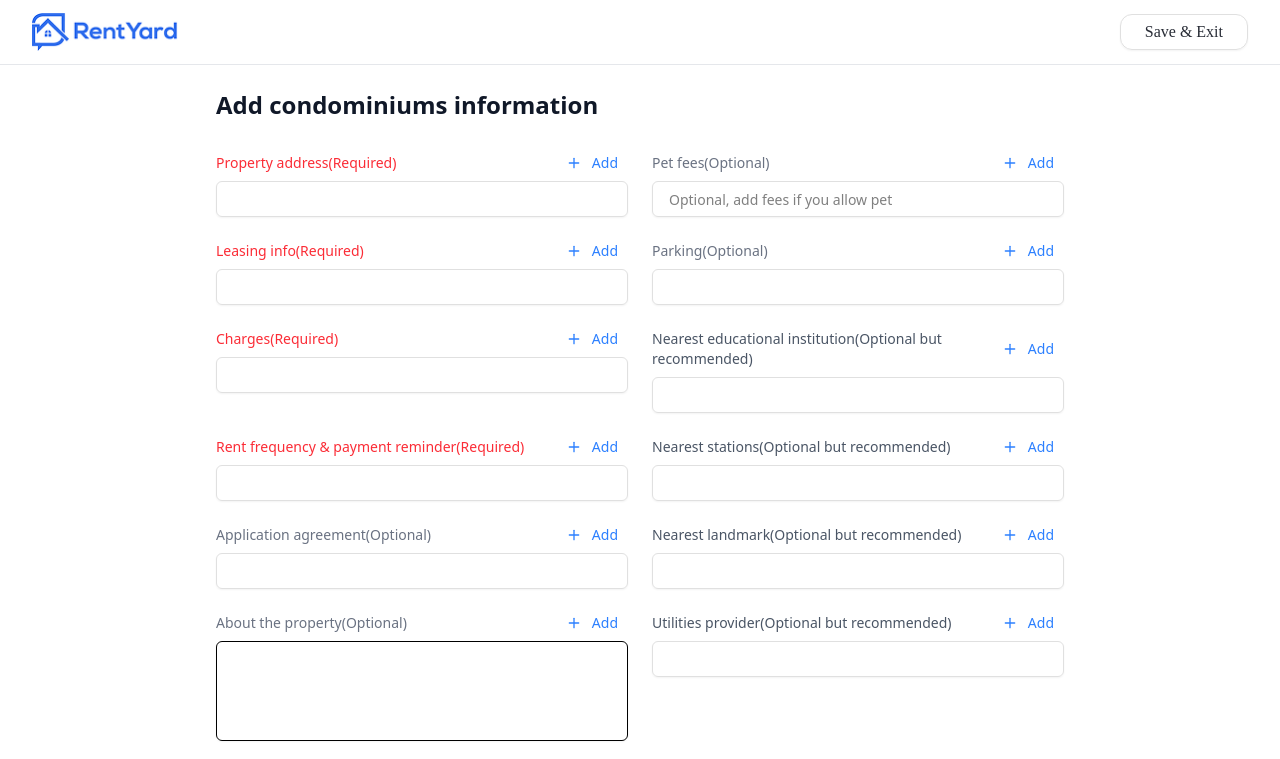
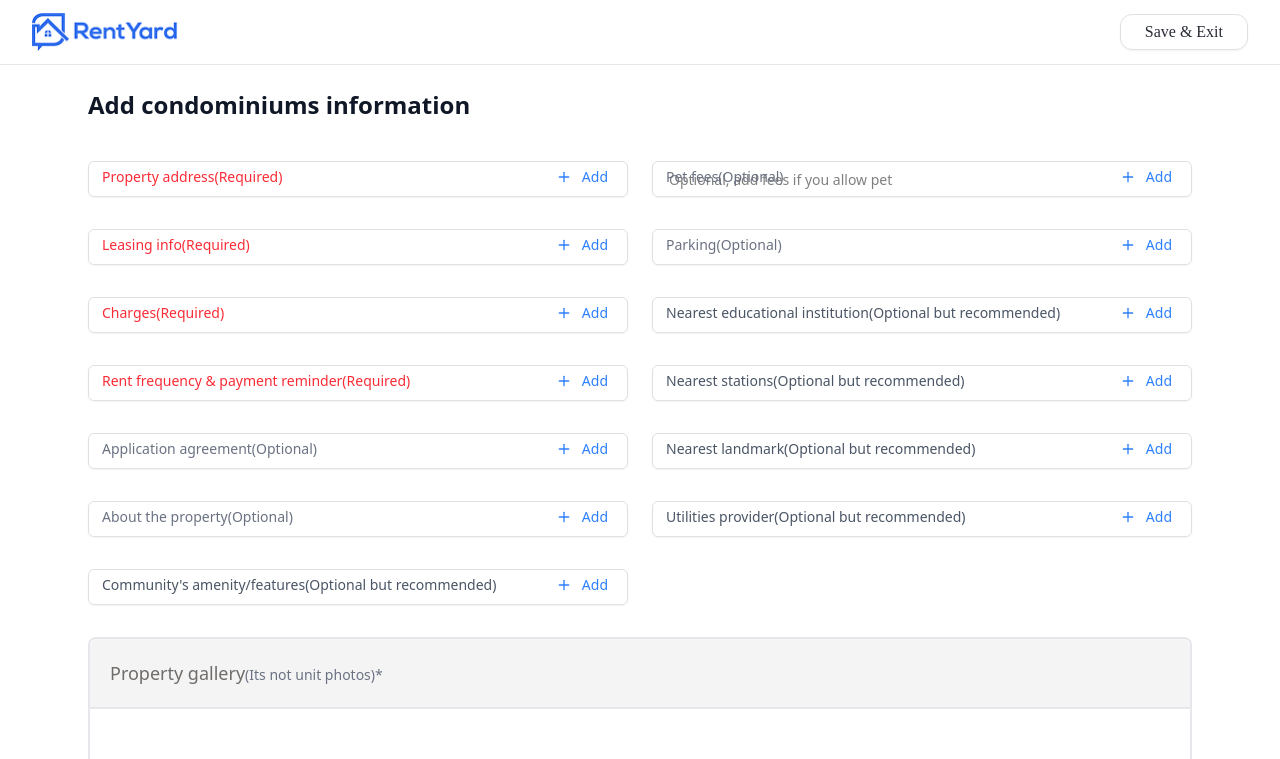
Before and after one commit to Ujjal-ENG/RentYard, a Next.js app: page /address in a window 1280 px wide. Shown: the top 759 px of the page. Built offline with nearby package versions, Linux system fonts and the light colour scheme.

Commit message:
feat: update CondoForm layout and improve CustomFormField styling

```diff
--- a/app/address/page.tsx
+++ b/app/address/page.tsx
@@ -42,7 +42,7 @@ export default function CondoForm() {
   }
 
   return (
-    <div className="max-w-4xl mx-auto p-6 bg-white">
+    <div className="max-w-6xl mx-auto p-6 bg-white">
       <h1 className="text-2xl font-bold text-gray-900 mb-8">Add condominiums information</h1>
 
       <Form {...form}>
@@ -131,7 +131,7 @@ export default function CondoForm() {
               control={form.control}
               name="aboutProperty"
               label="About the property"
-              type="textarea"
+
               error={form.formState.errors.aboutProperty}
             />
 
@@ -142,19 +142,19 @@ export default function CondoForm() {
               recommended
               error={form.formState.errors.utilitiesProvider}
             />
-          </div>
 
-          {/* Community Features - Full Width */}
-          <div className="w-full">
             <CustomFormField
               control={form.control}
               name="communityAmenityFeatures"
               label="Community's amenity/features"
               recommended
-              type="textarea"
+
               error={form.formState.errors.communityAmenityFeatures}
             />
+
           </div>
+
+
 
           {/* Photo Upload Sections */}
           <div className="space-y-8">
--- a/components/condo-form/FormField.tsx
+++ b/components/condo-form/FormField.tsx
@@ -1,10 +1,10 @@
-import { Control, FieldError, FieldValues, Path } from "react-hook-form"
+import { Button } from "@/components/ui/button"
 import { FormControl, FormField, FormItem, FormLabel, FormMessage } from "@/components/ui/form"
 import { Input } from "@/components/ui/input"
 import { Textarea } from "@/components/ui/textarea"
-import { Button } from "@/components/ui/button"
+import { cn } from "@/lib/utils"
 import { Plus } from "lucide-react"
-import { cn } from "@/lib/utils"
+import { Control, FieldError, FieldValues, Path } from "react-hook-form"
 
 interface CustomFormFieldProps<T extends FieldValues> {
   control: Control<T>
@@ -41,15 +41,15 @@ export function CustomFormField<T extends FieldValues>({
 
   return (
     <div className="space-y-2">
-      <div className="flex items-center justify-between">
-        <FormLabel className={cn("text-sm font-medium", getLabelColor())}>
+      <div className="relative flex items-center justify-between">
+        <FormLabel className={cn("text-sm font-medium absolute top-3.5 left-3.5", getLabelColor())}>
           {getLabelText()}
         </FormLabel>
         <Button
           type="button"
           variant="ghost"
           size="sm"
-          className="text-blue-500 hover:text-blue-600 p-0 h-auto font-normal"
+          className="text-blue-500 hover:text-blue-600 p-0 h-auto font-normal absolute right-2.5 top-3.5"
         >
           <Plus className="w-4 h-4 mr-1" />
           Add
```
